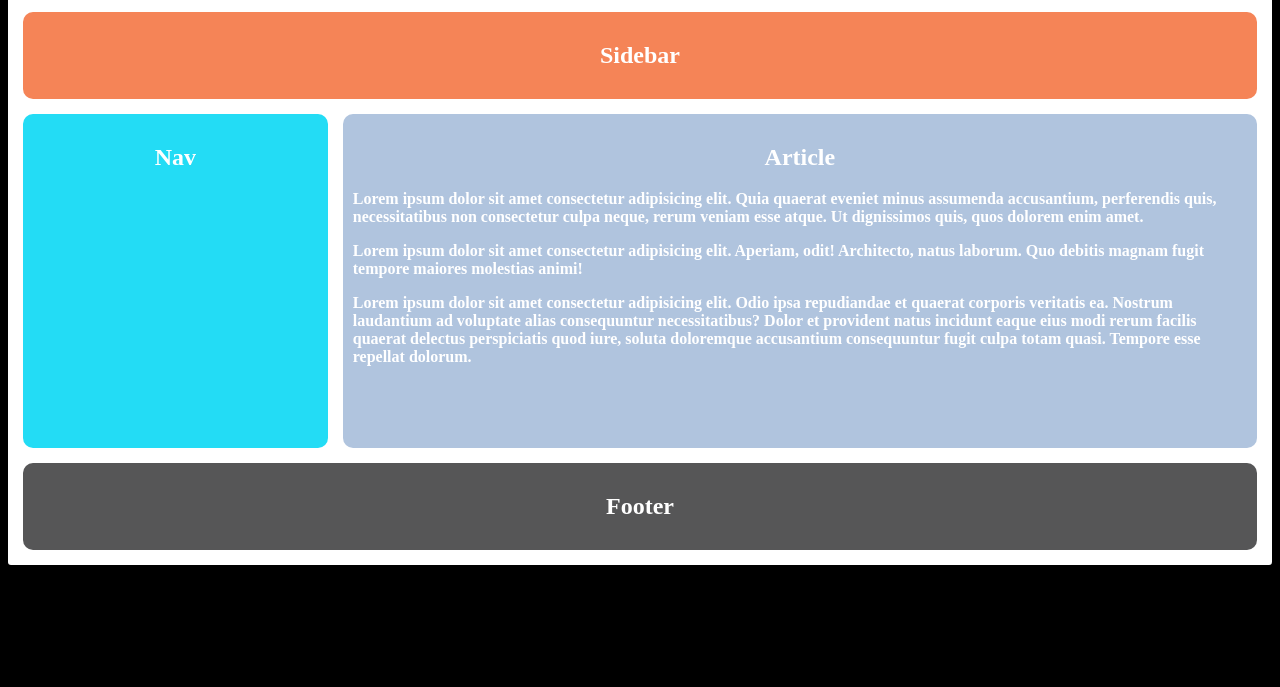
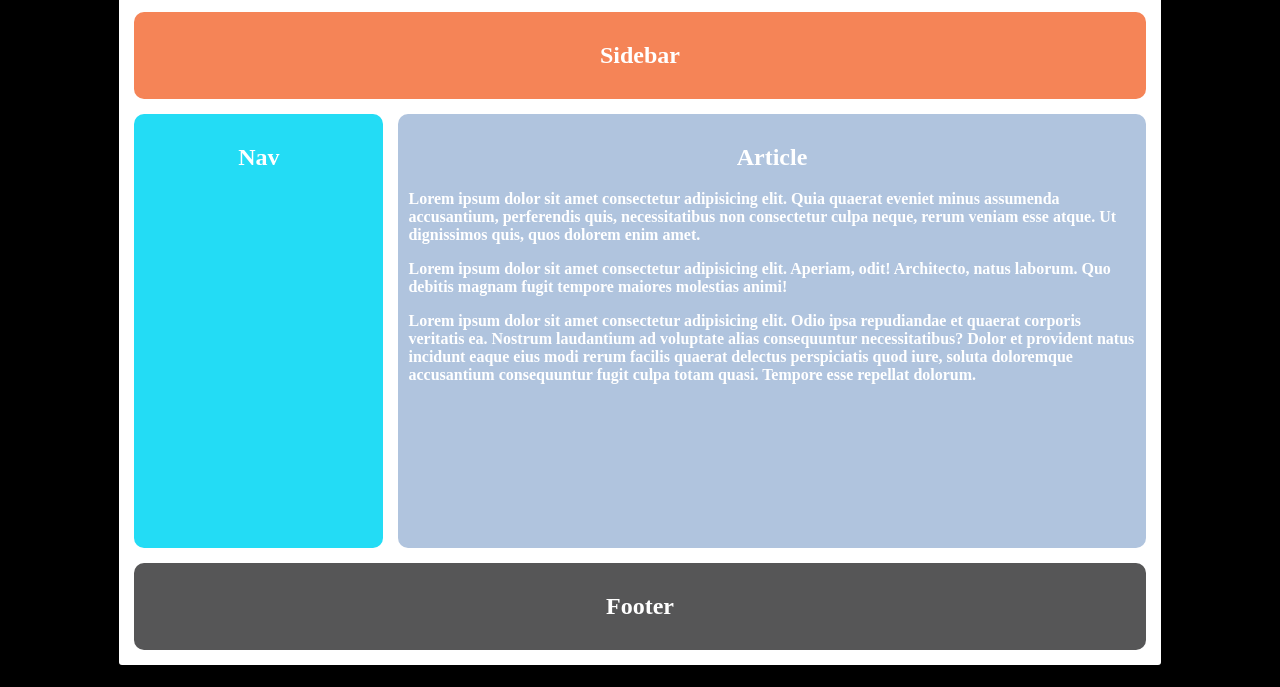
Before and after one commit to gniht/css-practice, a plain HTML site: page index.html in a window 1280 px wide. Shown: the part 113-800 px from the top of the page. Drawn offline with Linux system fonts and the light colour scheme.

Commit message:
clamped container width

```diff
--- a/style.css
+++ b/style.css
@@ -6,7 +6,7 @@ body {
 }
 
 .container {
-  height: 80vh;
+  width: clamp(500px, 80%, 1500px);
   display: grid;
   grid-template-columns: 1fr 3fr;
   grid-template-rows: 1fr 1fr 5fr 1fr;
```
